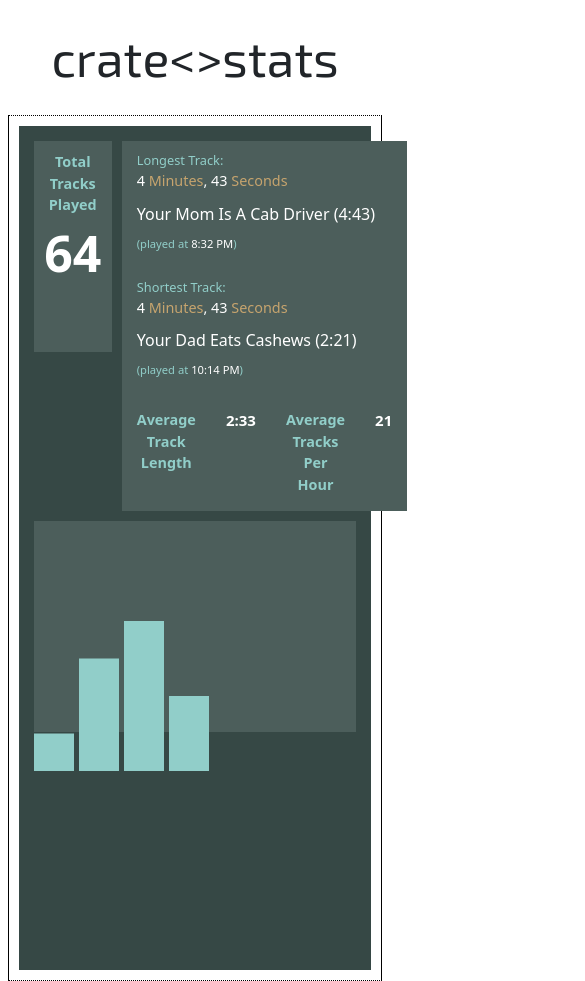
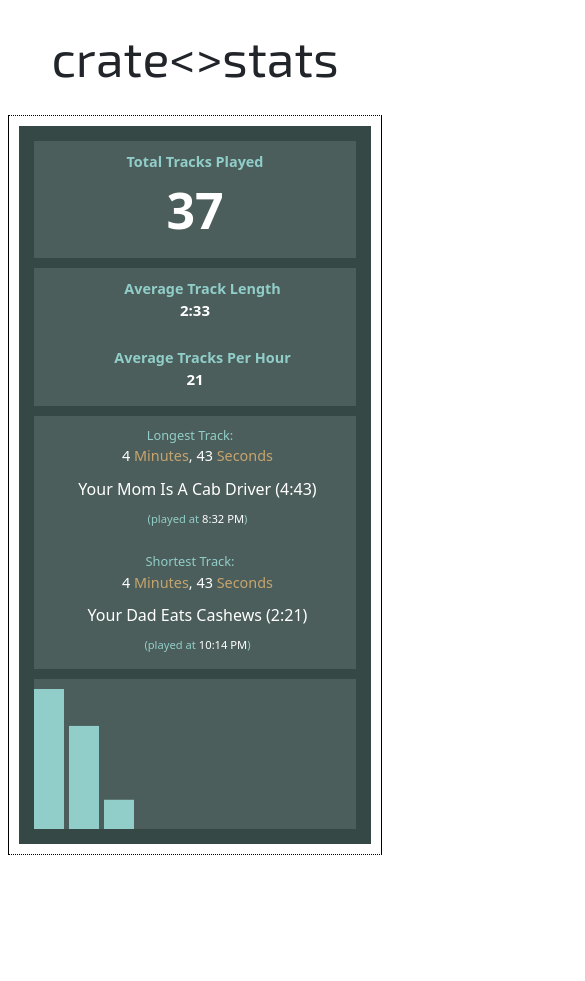
Before and after one commit to marcusmcb/crate-stats, a React (Create React App) app in the folder client/: page /testreport in a window 390 px wide. Shown: the top 981 px of the page, 585 px wide, since content can reach past the window. After the commit the page ends 855 px from the top, so only its background shows below. Built offline with nearby package versions, Linux system fonts and the light colour scheme.

Commit message:
optimized data block layout for proper responsive view

```diff
--- a/client/src/components/TestPage.css
+++ b/client/src/components/TestPage.css
@@ -11,7 +11,7 @@
   margin: 10px;
   background-color: rgba(54, 72, 69, 255);
   padding: 10px;
-  height: 100vh;
+  /* height: 100vh; */
 }
 
 .data-block-toprow {
@@ -20,25 +20,24 @@
 }
 
 .data-block-bottomrow {
-  height: 25vh;
   background-color: rgba(76, 94, 91, 255);
   margin: 5px;
 }
 
 .data-block-primary,
-.data-block-secondary {
+.data-block-secondary,
+.data-block-third {
   color: white;
   background-color: rgba(76, 94, 91, 255);
   margin: 5px;
 }
 
-.data-block-secondary {
+.data-block-third {
   flex-grow: 1;
 }
 
 .data-block-secondary {
   display: flex;
-  flex-direction: row;
 }
 
 .data-block-secondary-column-left {
@@ -55,14 +54,12 @@
 }
 
 .data-block-primary-header,
-.data-block-secondary-header {
-  padding: 10px 15px 0px;
+.data-block-secondary-header,
+.data-block-tertiary-header {
+  padding: 10px 15px 0px 15px;
 }
 
-.data-block-tertiary-header,
-.data-block-tertiary-value {
-  padding-top: 15px;
-  margin-right: 15px;
+.data-block-tertiary-header {
   margin-left: 15px;
 }
 
@@ -121,6 +118,7 @@
   font-size: 1.3em;
   font-weight: 600;
   font-size: 15px;
+  text-align: center;
 }
 
 .data-block-primary-value {
@@ -136,11 +134,12 @@
 .column-item {
   display: flex;
   flex-direction: column;
+  margin-right: 10px;
 }
 
 .column-row {
   display: flex;
-  flex-direction: row;
+  flex-direction: column;
 }
 
 @media (min-width: 1700px) {
@@ -177,9 +176,7 @@
     justify-content: space-evenly;
   }
 
-  .data-block-tertiary-header,
   .data-block-tertiary-value {
-    padding-top: 15px;
     padding-bottom: 15px;
   }
 }
@@ -191,9 +188,10 @@
   }
   .data-block-secondary-column-left {
     display: block !important;
+    text-align: center;
   }
-  .data-block-primary {
-    height: 25vh;
+  .data-block-toprow {
+    flex-direction: column;
   }
 }
 
--- a/client/src/components/TestReport.js
+++ b/client/src/components/TestReport.js
@@ -10,8 +10,9 @@ import BarChart from './d3/basicchart'
 import './TestPage.css'
 
 const datas = [
-  [10, 30, 40, 20],
-  [10, 40, 30, 20, 50, 10],
+  [65, 55, 35],
+  [10, 30, 45, 20],
+  [10, 30, 25, 50, 10],
   [60, 30, 40, 20, 30],
 ]
 var i = 0
@@ -34,13 +35,28 @@ const TestReport = () => {
       <div className='testpage-body'>
         <div className='data-block'>
           <div className='data-block-toprow'>
+
             <div className='data-block-primary'>
               <div className='data-block-primary-header'>
                 Total Tracks Played
               </div>
-              <div className='data-block-primary-value-main'>64</div>
+              <div className='data-block-primary-value-main'>37</div>
             </div>
+
             <div className='data-block-secondary'>
+              <div className='column-row'>
+                <div className='data-block-tertiary-header'>
+                  Average Track Length
+                </div>
+                <div className='data-block-tertiary-value'>2:33</div>
+                <div className='data-block-tertiary-header'>
+                  Average Tracks Per Hour
+                </div>
+                <div className='data-block-tertiary-value'>21</div>
+              </div>
+            </div>
+
+            <div className='data-block-third'>
               <div className='data-block-secondary-column-left'>
                 <div className='column-item'>
                   <div className='data-block-secondary-header'>
@@ -87,20 +103,6 @@ const TestReport = () => {
                   </div>
                 </div>
               </div>
-              <div className='data-block-secondary-column-right'>
-                <div className='column-row'>
-                  <div className='data-block-tertiary-header'>
-                    Average Track Length
-                  </div>
-                  <div className='data-block-tertiary-value'>2:33</div>
-                </div>
-                <div className='column-row'>
-                  <div className='data-block-tertiary-header'>
-                    Average Tracks Per Hour
-                  </div>
-                  <div className='data-block-tertiary-value'>21</div>
-                </div>
-              </div>
             </div>
           </div>
           <div className='data-block-bottomrow'>
--- a/client/src/components/d3/basicchart.js
+++ b/client/src/components/d3/basicchart.js
@@ -7,9 +7,7 @@ function BarChart({ width, height, data }) {
   useEffect(() => {
     const svg = d3
       .select(ref.current)
-      .attr('width', width)
-      .attr('height', height)
-      // .style('border', '1px solid black')
+      .attr("viewBox", `0 0 auto 600`)
   }, [])
 
   useEffect(() => {
@@ -22,7 +20,7 @@ function BarChart({ width, height, data }) {
     var yScale = d3
       .scaleLinear()
       .domain([0, d3.max(data)])
-      .range([0, height - 100])
+      .range([0, height - 10])
 
     selection
       .transition()
@@ -33,9 +31,9 @@ function BarChart({ width, height, data }) {
     selection
       .enter()
       .append('rect')
-      .attr('x', (d, i) => i * 45)
+      .attr('x', (d, i) => i * 35)
       .attr('y', (d) => height)
-      .attr('width', 40)
+      .attr('width', 30)
       .attr('height', 0)
       .attr('fill', 'rgba(145, 206, 201, 255)')
       .transition()
```
